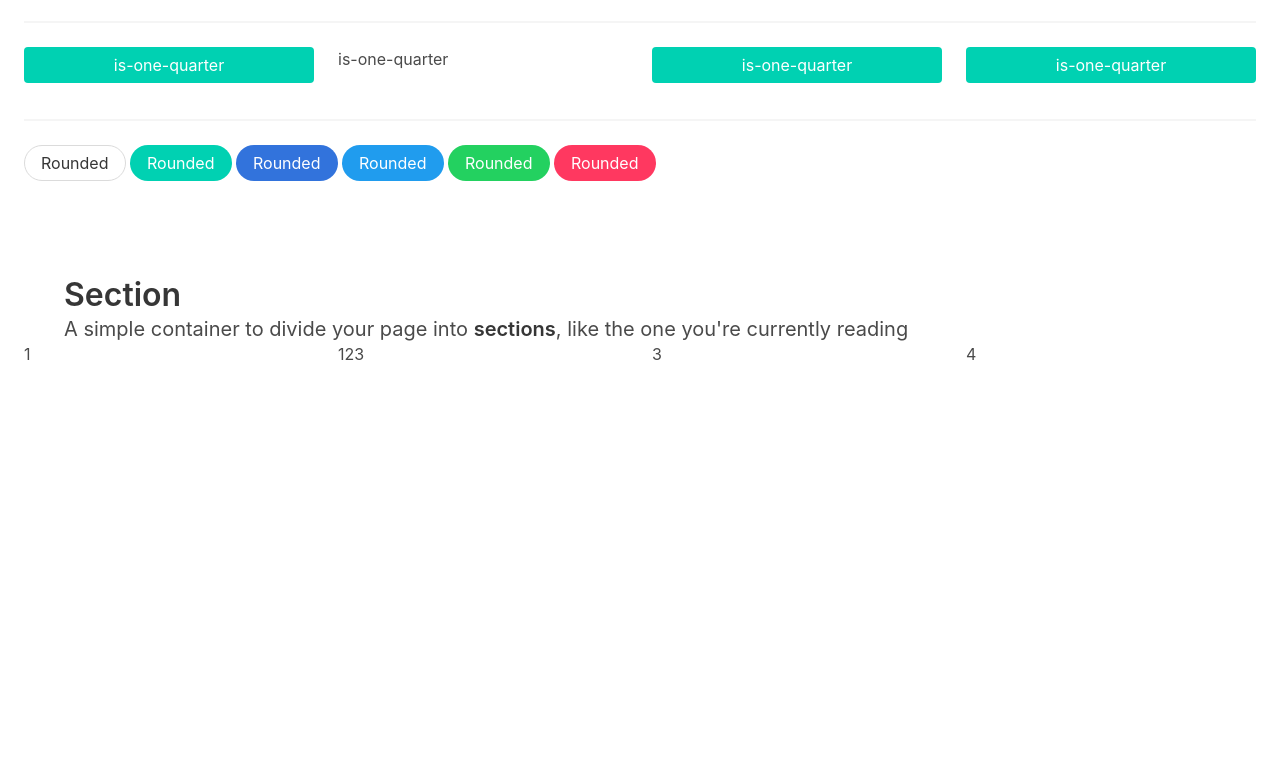
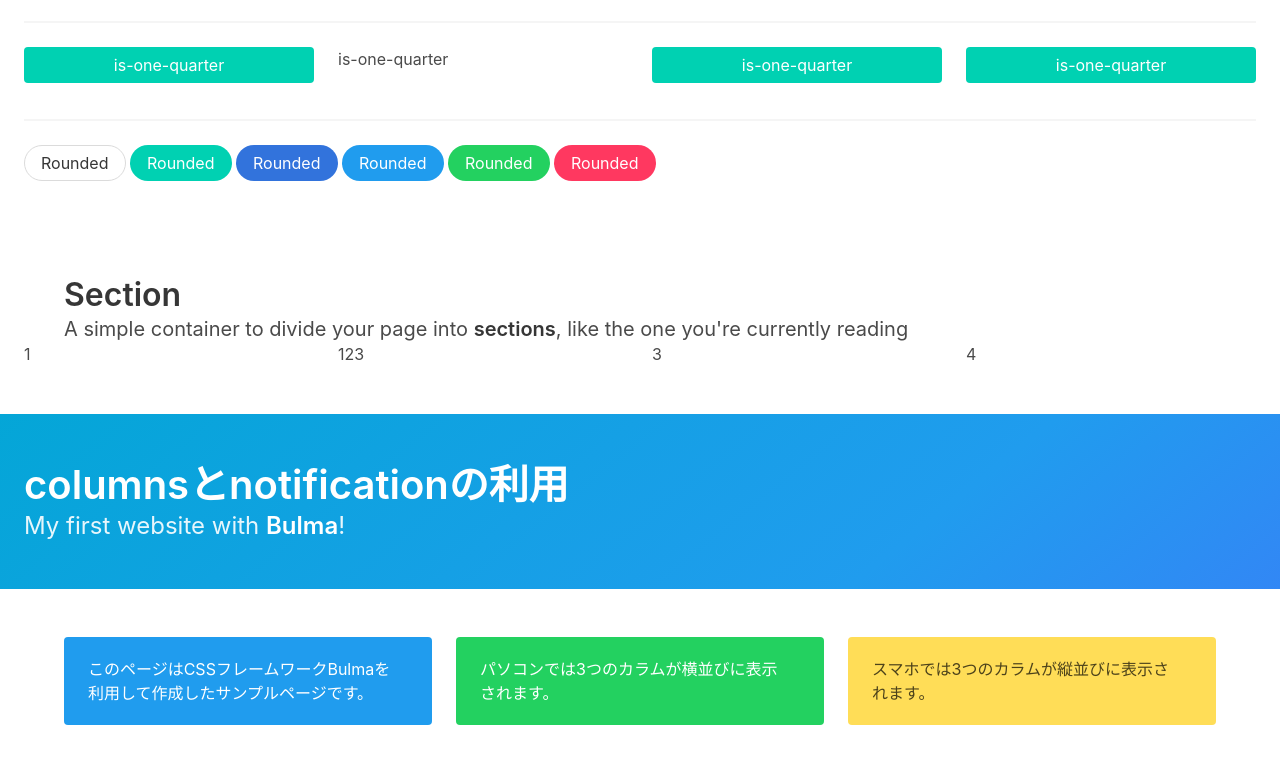
Before and after one commit to adash333/bulma-test, a plain HTML site: page index2.html in a window 1280 px wide. Shown: the part 598-1371 px from the top of the page. Before the commit the page ends 1012 px from the top, so only its background shows below. Drawn offline with nearby package versions, Linux system fonts and the light colour scheme.

Commit message:
modify README

```diff
--- a/index2.html
+++ b/index2.html
@@ -155,6 +155,32 @@
 
 
 
+  <section class="hero is-info is-bold">
+    <div class="hero-body">
+      <h1 class="title is-size-2">
+         columnsとnotificationの利用
+      </h1>
+      <h2 class="subtitle is-size-4">
+        My first website with <strong>Bulma</strong>!
+      </h2>
+    </div>
+  </section>
+
+  <section class="section">
+    <div class="container">
+      <div class="columns">
+        <div class="column">
+          <p class="notification is-info">このページはCSSフレームワークBulmaを利用して作成したサンプルページです。</p>
+        </div>
+        <div class="column">
+          <p class="notification is-success">パソコンでは3つのカラムが横並びに表示されます。</p>
+        </div>
+        <div class="column">
+          <p class="notification is-warning">スマホでは3つのカラムが縦並びに表示されます。</p>
+        </div>
+      </div>
+    </div>
+  </section>
 
 
   </body>
```
Also changed, not shown: 1 other file.
